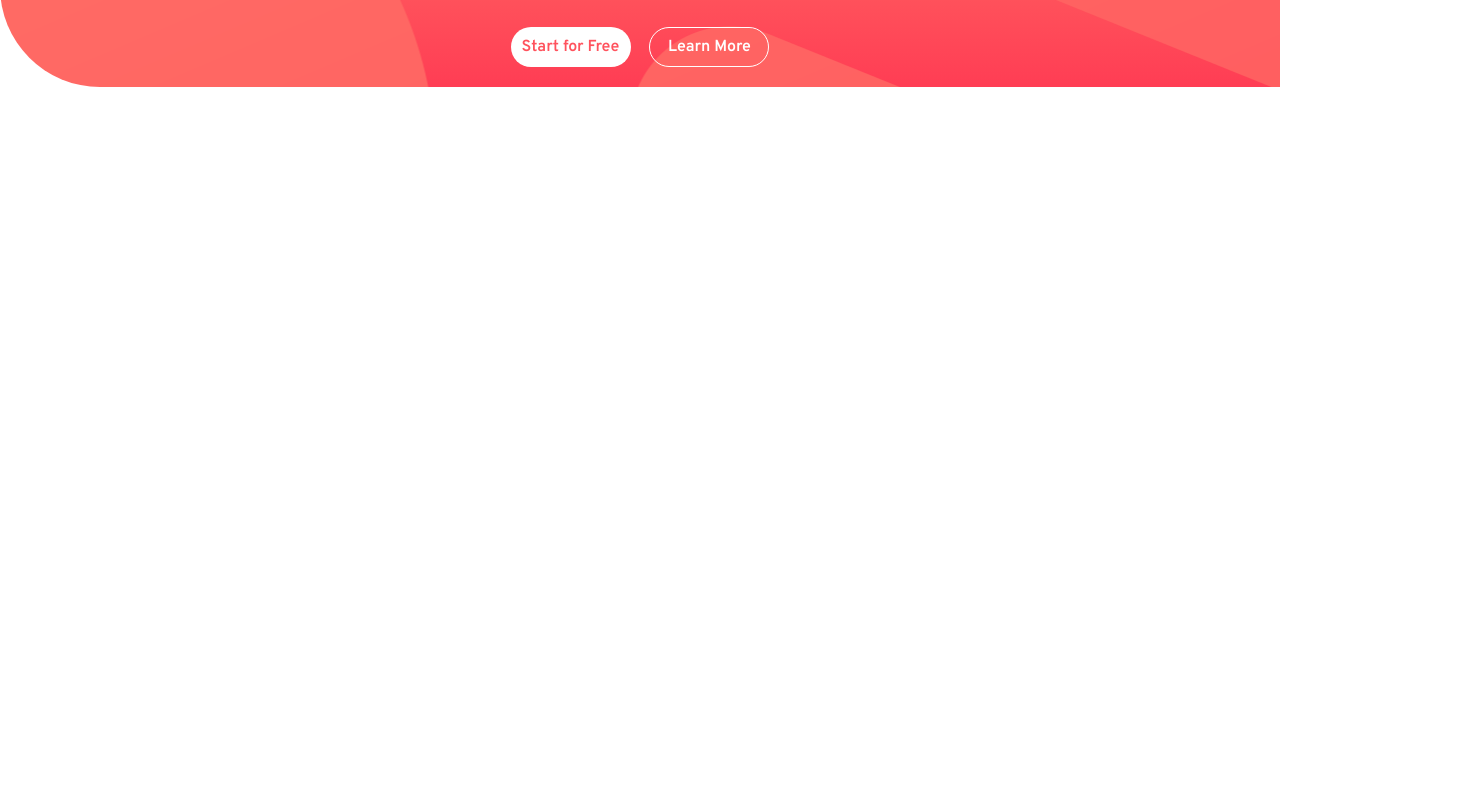
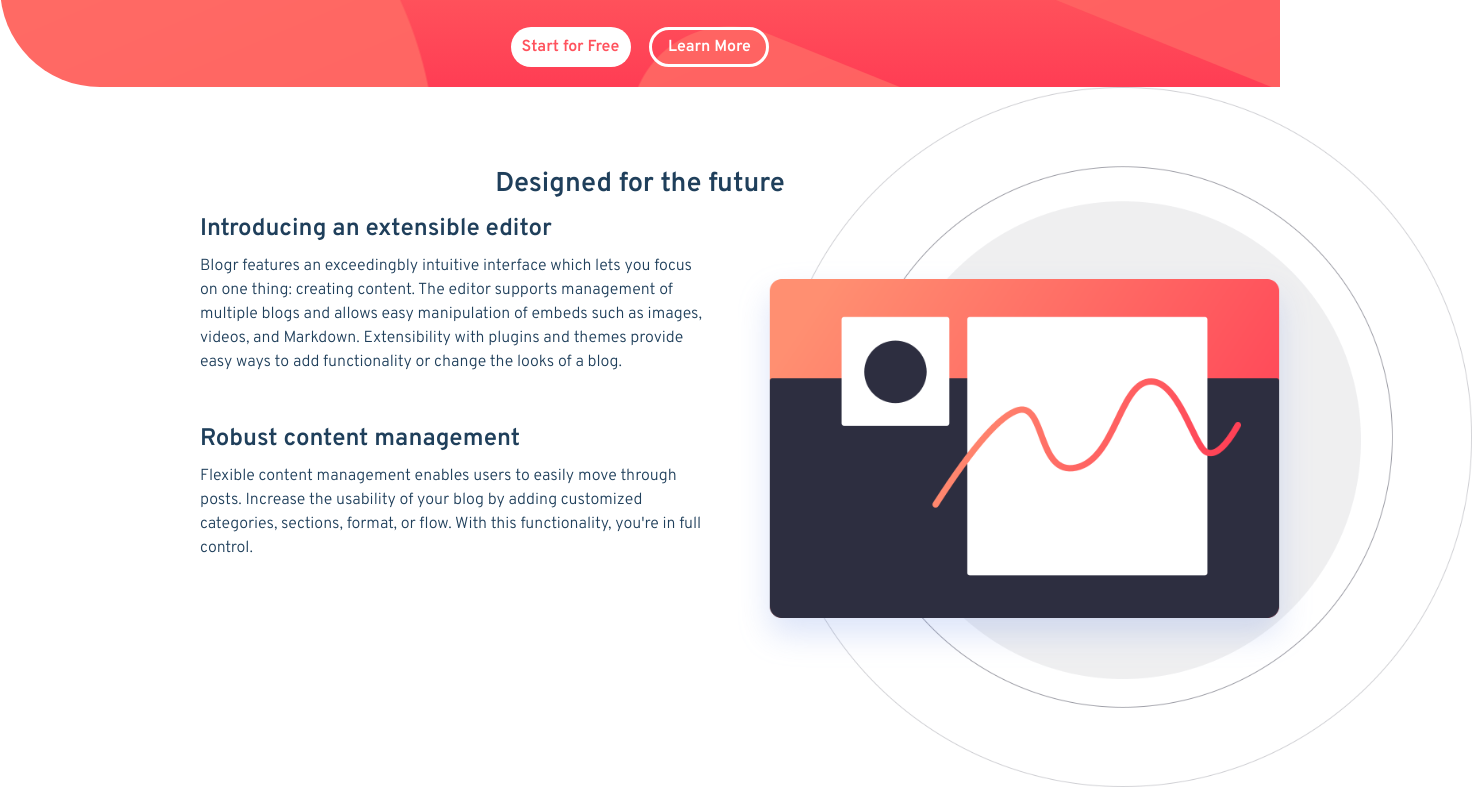
Before and after one commit to katty-ptk/landing-page, a plain HTML site: page index.html in a window 1280 px wide. Shown: the part 273-1066 px from the top of the page, 1472 px wide, since content can reach past the window. Before the commit the page ends 800 px from the top, so only its background shows below. Drawn offline with nearby package versions, Linux system fonts and the light colour scheme.

Commit message:
added first main section

```diff
--- a/index.html
+++ b/index.html
@@ -17,6 +17,7 @@
 </head>
 <body>
 
+  <!-- header -->
   <section id="header">
     <nav id="nav-bar">
       <img id="logo" src="images/logo.png" alt="logo">
@@ -55,27 +56,28 @@
     </div>
   </section>
 
-  <!-- <section class="designed-f-f">
+  <!-- first main section -->
+  <section class="design">
     <h2>Designed for the future</h2>
 
-    <section class="cnt-img">
-      <div class="design-wrapper">
-        <div class="ext-editor">
+    <div class="design-content">
+      <div class="info-wrapper">
+        <div class="info design-info-1">
           <h3>Introducing an extensible editor</h3>
           <p>Blogr features an exceedingbly intuitive interface which lets you focus on one thing: creating content. The editor supports management of multiple blogs and allows easy manipulation of embeds such as images, videos, and Markdown. Extensibility with plugins and themes provide easy ways to add functionality or change the looks of a blog.</p>
         </div>
 
-        <div class="design robust-cnt">
-          <h2>Robust content management</h2>
+        <div class="info design-info-2">
+          <h3>Robust content management</h3>
           <p>Flexible content management enables users to easily move through posts. Increase the usability of your blog by adding customized categories, sections, format, or flow. With this functionality, you're in full control.</p>
         </div>
+      </div>
 
         <div class="ilustration">
           <img src="images/illustration-editor-desktop.png" alt="">
         </div>
-      </div>
-    </section>
-  </section> -->
+    </div>
+  </section>
 
 
   <script src="javascript/app.js"></script>
--- /dev/null
+++ b/styles/_design-section.scss
@@ -0,0 +1,51 @@
+.design {
+    position: relative;
+    color: $xdk-blue;
+    padding-left: 200px;
+    height: 50vh;
+
+    h2 {
+        position: absolute;
+        margin-top: 80px;
+        left: 50%;
+        transform: translateX(-50%);
+        font-size: 1.7em;
+    }
+
+    .design-content {
+        display: flex;
+        // justify-content: space-between;
+
+        .info-wrapper {
+            position: absolute;
+            display: flex;
+            flex-direction: column;
+            justify-content: center;
+            width: 40%;
+            height: 100%;
+            margin-top: 100px;
+
+            h3 {
+                font-size: 1.5em;
+                margin-bottom: 10px;
+            }
+
+            p {
+                line-height: 1.5em;
+            }
+
+            .design-info-2 {
+                margin-top: 50px;
+            }
+        }
+
+        .ilustration {
+            position: absolute;
+            right: -15%;
+
+            img {
+                height: 700px;
+            }
+        }
+    }
+}
--- a/styles/_header.scss
+++ b/styles/_header.scss
@@ -139,7 +139,7 @@
 
 			#learn-more {
 				color: $white;
-				border: 1px solid $white;
+				border: 3px solid $white;
 				transition: all .5s ease-in-out;
 
 				&:hover {
--- a/styles/style.scss
+++ b/styles/style.scss
@@ -1,5 +1,6 @@
 @import './variables';
 @import './header';
+@import './design-section';
 
 * {
 	margin: 0;
@@ -9,10 +10,5 @@
 body {
 	font-family: 'Overpass', sans-serif;
 	background: $white;
+	overflow-x: hidden;
 }
-
-
-.designed-f-f {
-	color: $xdk-blue;
-	padding-top: 50px;
-}
```
Also changed, not shown: styles/style.css, 1 other file.
